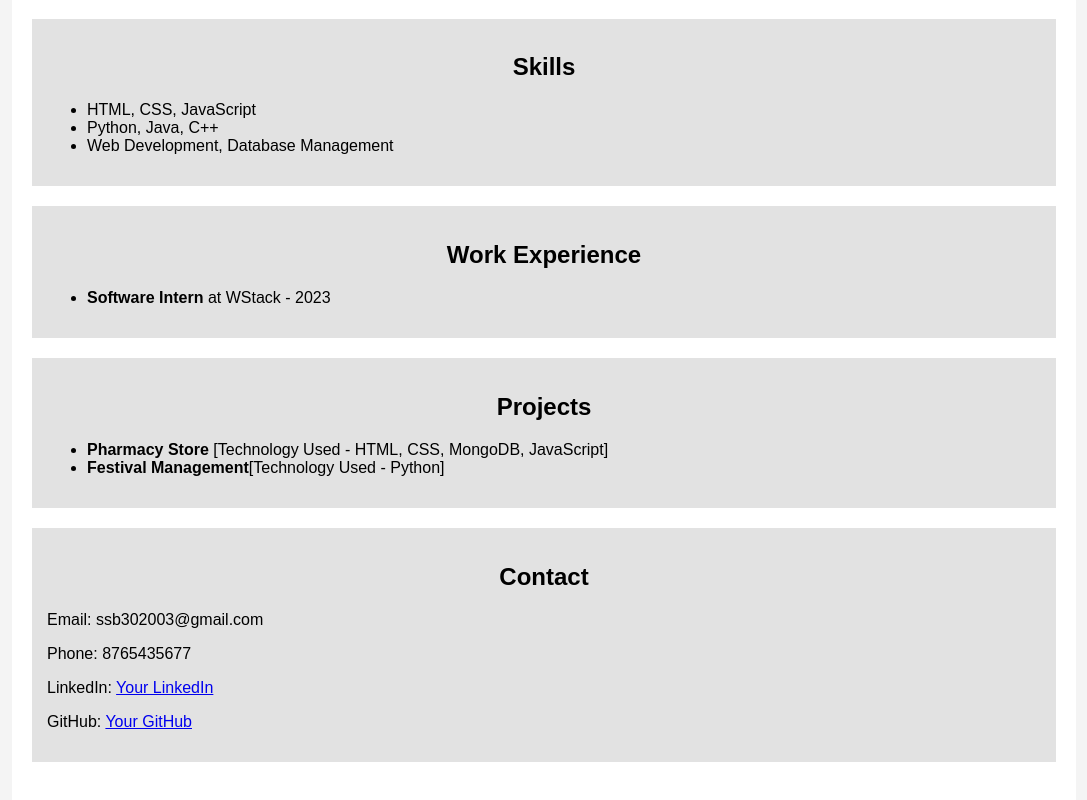
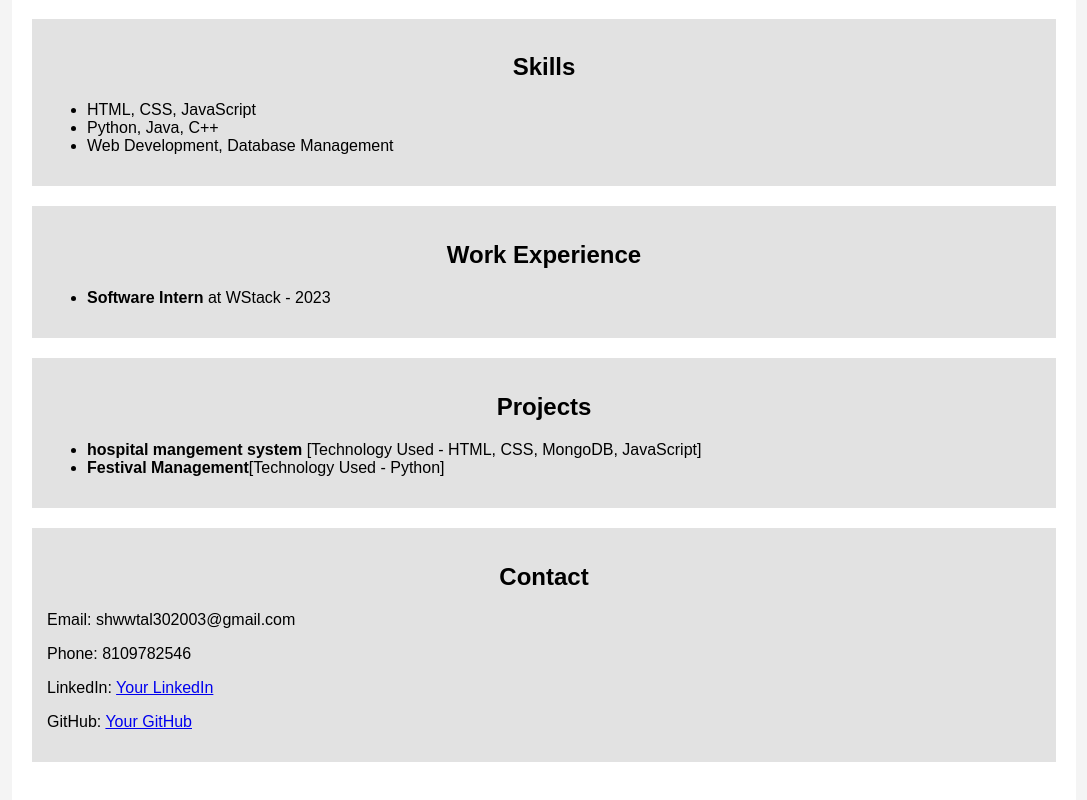
Before and after one commit to Sheetal-meena/assignment2, a plain HTML site: page SERVER SITE ASSIGNMENT/q10.html in a window 1280 px wide. Shown: the part 477-1277 px from the top of the page, without its empty margins (96-1183 px from the left). Drawn offline with Linux system fonts and the light colour scheme.

Commit message:
Update q10.html

```diff
--- a/SERVER SITE ASSIGNMENT/q10.html
+++ b/SERVER SITE ASSIGNMENT/q10.html
@@ -75,15 +75,15 @@
         <div class="section">
             <h2>Projects</h2>
             <ul>
-                <li><strong>Pharmacy Store </strong>[Technology Used - HTML, CSS, MongoDB, JavaScript]</li>
+                <li><strong>hospital mangement system </strong>[Technology Used - HTML, CSS, MongoDB, JavaScript]</li>
                 <li><strong>Festival Management</strong>[Technology Used - Python]</li>
             </ul>
         </div>
 
         <div class="section">
             <h2>Contact</h2>
-            <p>Email: ssb302003@gmail.com</p>
-            <p>Phone: 8765435677</p>
+            <p>Email: shwwtal302003@gmail.com</p>
+            <p>Phone: 8109782546</p>
             <p>LinkedIn: <a href="https://www.linkedin.com/in/yourprofile" target="_blank">Your LinkedIn</a></p>
             <p>GitHub: <a href="https://github.com/yourgithub" target="_blank">Your GitHub</a></p>
         </div>
```
